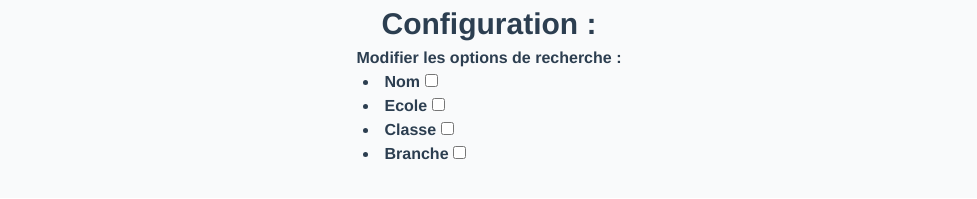
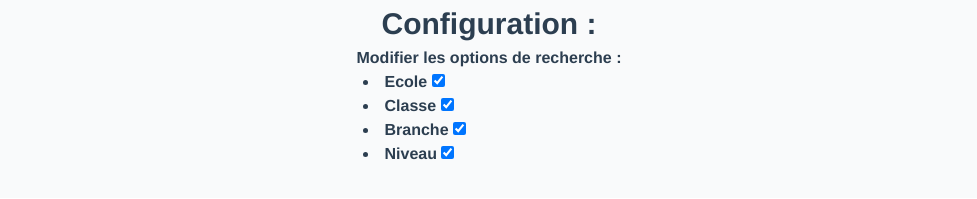
Before and after one commit to antoineMaurais/projetVueJs, a Vue app: page / in a window 1280 px wide. Both pictures are taken after a click on the button "Configuration". Shown: the part 235-434 px from the top of the page, without its empty margins (151-1128 px from the left). Built offline with nearby package versions, Linux system fonts and the light colour scheme.

Commit message:
fonctionnement de l'onglet configuration

```diff
--- a/src/App.vue
+++ b/src/App.vue
@@ -187,6 +187,7 @@ export default {
       ongletCourant: "accueil",
       activeClass: "bg-indigo-500",
       nonActiveClass: "bg-transparent",
+      config: this.initConfig()
     };
   },
   methods: {
@@ -202,6 +203,14 @@ export default {
     },
     ongletConfiguration() {
       this.ongletCourant = "configuration";
+    },
+    initConfig() {
+      let config = JSON.parse(localStorage.getItem("config"));
+      if (!config) {
+        config = {ecole: true, branche: true, classes: true, niveau: true};
+        localStorage.setItem("config", JSON.stringify(config));
+      }
+      return config;
     },
   },
 };
--- a/src/components/formCheckBoxSelect.vue
+++ b/src/components/formCheckBoxSelect.vue
@@ -5,6 +5,7 @@
         label="Ecole :"
         :options="optionsEcole"
         name="ecole"
+        :affiche="config.ecole"
         @eventSelectOption="optionSelectFunction"
       />
     </td>
@@ -15,6 +16,7 @@
         label="Branche :"
         :options="optionsBranche"
         name="branche"
+        :affiche="config.branche"
         @eventSelectOption="optionSelectFunction"
       />
     </td>
@@ -25,6 +27,7 @@
         label="Classes :"
         :options="optionsClasse"
         name="classes"
+        :affiche="config.classes"
         @eventSelectOption="optionSelectFunction"
       />
     </td>
@@ -35,6 +38,7 @@
         label="Niveau :"
         :options="optionsNiveau"
         name="niveau"
+        :affiche="config.niveau"
         @eventSelectOption="optionSelectFunction"
       />
     </td>
@@ -57,6 +61,7 @@ export default {
       optionsBranche: this.getBranches(),
       optionsClasse: this.getClasses(),
       optionsNiveau: this.getLevels(),
+      config: this.initConfig()
     };
   },
   methods: {
@@ -110,16 +115,13 @@ export default {
     optionSelectFunction(name, option) {
       this.$emit("eventOptionSelected", { name, option });
     },
-    initSchools() {
-      console.log("InitSchools");
-      let schools = JSON.parse(localStorage.getItem("ecoles"));
-      console.log(schools);
-      if (!schools) {
-        console.log("schools22");
-        schools = this.getSchools();
-        localStorage.setItem("ecoles", JSON.stringify(schools));
+    initConfig() {
+      let config = JSON.parse(localStorage.getItem("config"));
+      if (!config) {
+        config = {ecole: true, branche: true, classes: true, niveau: true};
+        localStorage.setItem("config", JSON.stringify(config));
       }
-      return schools;
+      return config;
     },
   },
 };
--- a/src/components/formConfiguration.vue
+++ b/src/components/formConfiguration.vue
@@ -4,10 +4,10 @@
       <h1>Configuration :</h1>
       <ul>
         Modifier les options de recherche :
-        <li>Nom <input type="checkbox" /></li>
-        <li>Ecole <input type="checkbox" /></li>
-        <li>Classe <input type="checkbox" /></li>
-        <li>Branche <input type="checkbox" /></li>
+        <li>Ecole <input @click="event => updateChoice('ecole', event.target.checked)" type="checkbox" v-model="config.ecole" /></li>
+        <li>Classe <input @click="event => updateChoice('classes', event.target.checked)" type="checkbox" v-model="config.classes" /></li>
+        <li>Branche <input @click="event => updateChoice('branche', event.target.checked)" type="checkbox" v-model="config.branche" /></li>
+        <li>Niveau <input @click="event => updateChoice('niveau', event.target.checked)" type="checkbox" v-model="config.niveau" /></li>
       </ul>
     </section>
   </div>
@@ -17,25 +17,32 @@
 <script>
 export default {
   name: "ongletConfiguration",
+  data: function () {
+    return {
+      config: JSON.parse(localStorage.getItem("config"))
+    }
+  },
+  methods: {
+    updateChoice(name, value) {
+      let config = JSON.parse(localStorage.getItem("config"));
+
+      switch (name) {
+        case "ecole":
+          config.ecole = value;
+          break;
+        case "branche":
+          config.branche = value;
+          break;
+        case "classes":
+          config.classes = value;
+          break;
+        case "niveau":
+          config.niveau = value;
+          break;
+      }
+      localStorage.setItem("config", JSON.stringify(config));
+    },
+  }
 };
 
-// //Permet de sauvegarder la conf
-// var fs = require("fs");
-
-// var myConf = {
-//   nomConf: true,
-//   ecoleConf: true,
-//   classeConf: true,
-//   brancheConf: true,
-// };
-
-// var confSave = JSON.stringify(myConf); //transforme en JSON
-
-// fs.writeFile("./config.json", data, function (err) {
-//   if (err) {
-//     console.log("Erreur lors de la sauvegarde");
-//   } else {
-//     console.log("Sauvegarde effectuée");
-//   }
-// });
 </script>
--- a/src/components/formSelect.vue
+++ b/src/components/formSelect.vue
@@ -1,5 +1,5 @@
 <template>
-  <div>
+  <div v-show="affiche">
     <div class="flex items-center">
       <label for="select" class="w-32 text-justify block text-sm font-medium text-gray-700">{{label}}</label>
       <select @change="$emit('eventSelectOption', name, $event.target.value)" id="select" name="select" class="mt-1 block w-full pl-3 pr-10 py-2 text-base border-gray-300 focus:outline-none focus:ring-indigo-500 focus:border-indigo-500 sm:text-sm rounded-md">
@@ -15,6 +15,6 @@
 export default {
   name: "SelectList",
   emits: ["eventSelectOption"],
-  props: ["label", "options", "name"]
+  props: ["label", "options", "name", "affiche"]
 };
 </script>
```
